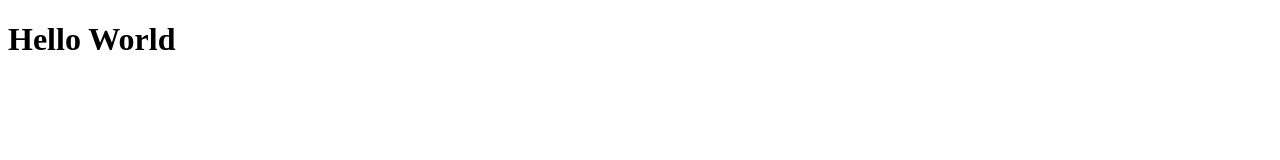
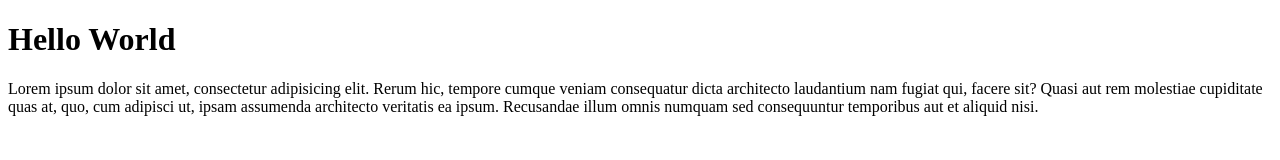
Before and after one commit to NahrulK/git-remote, a plain HTML site: page index.html in a window 1280 px wide. Drawn offline with Linux system fonts and the light colour scheme.

Commit message:
Menambahkan paragraf lorem

```diff
--- a/index.html
+++ b/index.html
@@ -9,5 +9,9 @@
 
     <h1>Hello World</h1>
 
+
+    <p>
+        Lorem ipsum dolor sit amet, consectetur adipisicing elit. Rerum hic, tempore cumque veniam consequatur dicta architecto laudantium nam fugiat qui, facere sit? Quasi aut rem molestiae cupiditate quas at, quo, cum adipisci ut, ipsam assumenda architecto veritatis ea ipsum. Recusandae illum omnis numquam sed consequuntur temporibus aut et aliquid nisi.
+    </p>
 </body>
 </html>
```
